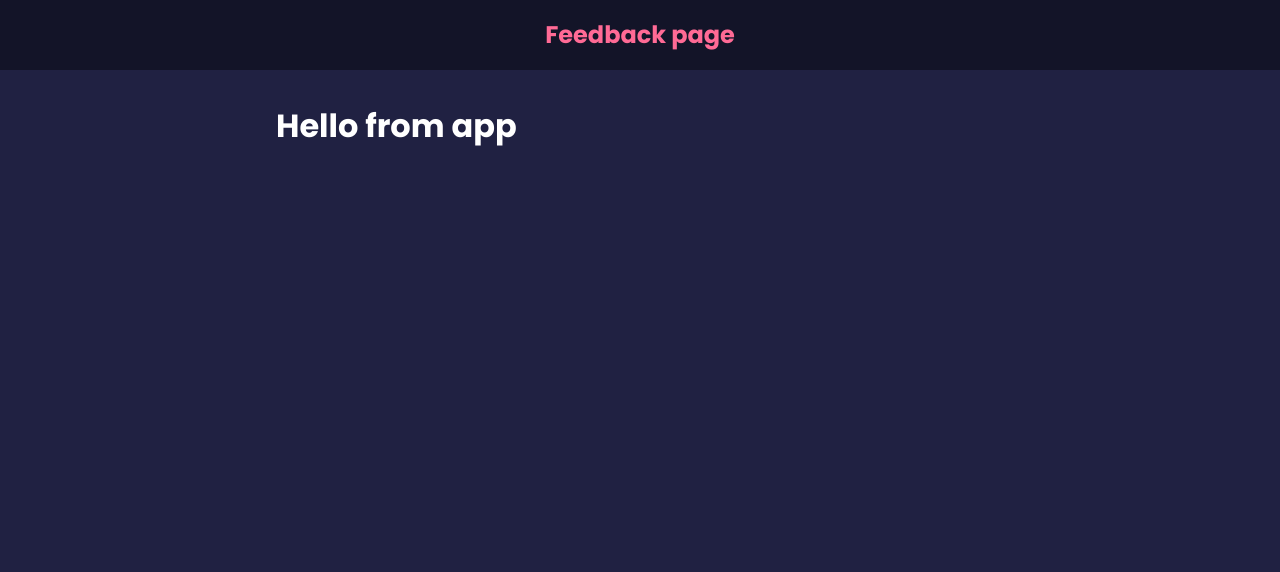
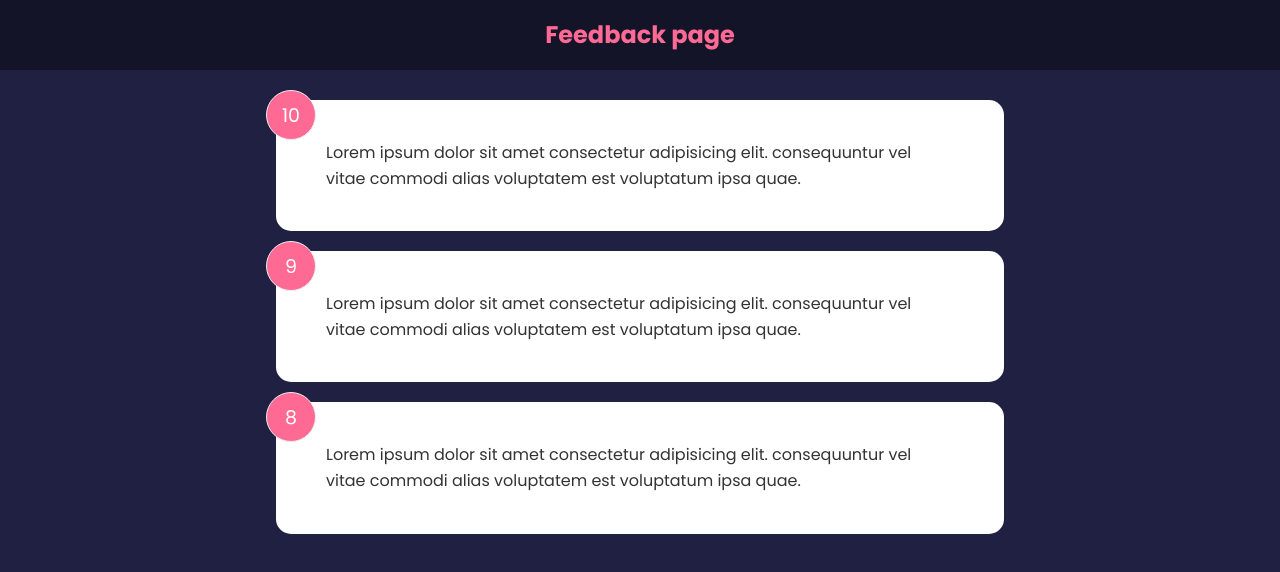
Before and after one commit to neerajprabhuram/practice-project-1, a React (Create React App) app: page / in a window 1280 px wide. Shown: the top 572 px of the page. Built offline with nearby package versions, Linux system fonts and the light colour scheme.

Commit message:
created FeedbackList component and set Global state

```diff
--- a/src/App.js
+++ b/src/App.js
@@ -1,11 +1,17 @@
+import { useState } from "react";
+
 import Header from "./components/Header";
+import FeedbackList from "./components/FeedbackList";
+import FeedbackData from "./data/FeedbackData";
 
 const App = () => {
+  const [feedback, setFeedback] = useState(FeedbackData)
+
   return (
     <>
       <Header />
       <div className="container">
-        <h1>Hello from app</h1>
+        <FeedbackList feedback={feedback}/>
       </div>
     </>
   );
--- /dev/null
+++ b/src/components/FeedbackItem.jsx
@@ -0,0 +1,10 @@
+const FeedbackItem = ({item}) => {
+    return (
+        <div className="card">
+            <div className="num-display">{item.rating}</div>
+            <div className="text-display">{item.text}</div>
+        </div>
+    )
+}
+
+export default FeedbackItem
--- /dev/null
+++ b/src/components/FeedbackList.jsx
@@ -0,0 +1,15 @@
+import FeedbackItem from "./FeedbackItem";
+
+const FeedbackList = ({ feedback }) => {
+  if (!feedback || feedback.length === 0) {
+    return <p>No feedback yet</p>;
+  }
+
+  return <div className="feedback-list">
+    {feedback.map((item)=>(
+      <FeedbackItem key={item.id} item={item} />
+    ))}
+  </div>;
+};
+
+export default FeedbackList;
--- /dev/null
+++ b/src/data/FeedbackData.js
@@ -0,0 +1,19 @@
+const FeedbackData = [
+  {
+    id: 1,
+    rating: 10,
+    text: "Lorem ipsum dolor sit amet consectetur adipisicing elit. consequuntur vel vitae commodi alias voluptatem est voluptatum ipsa quae.",
+  },
+  {
+    id: 2,
+    rating: 9,
+    text: "Lorem ipsum dolor sit amet consectetur adipisicing elit. consequuntur vel vitae commodi alias voluptatem est voluptatum ipsa quae.",
+  },
+  {
+    id: 3,
+    rating: 8,
+    text: "Lorem ipsum dolor sit amet consectetur adipisicing elit. consequuntur vel vitae commodi alias voluptatem est voluptatum ipsa quae.",
+  },
+];
+
+export default FeedbackData
```
